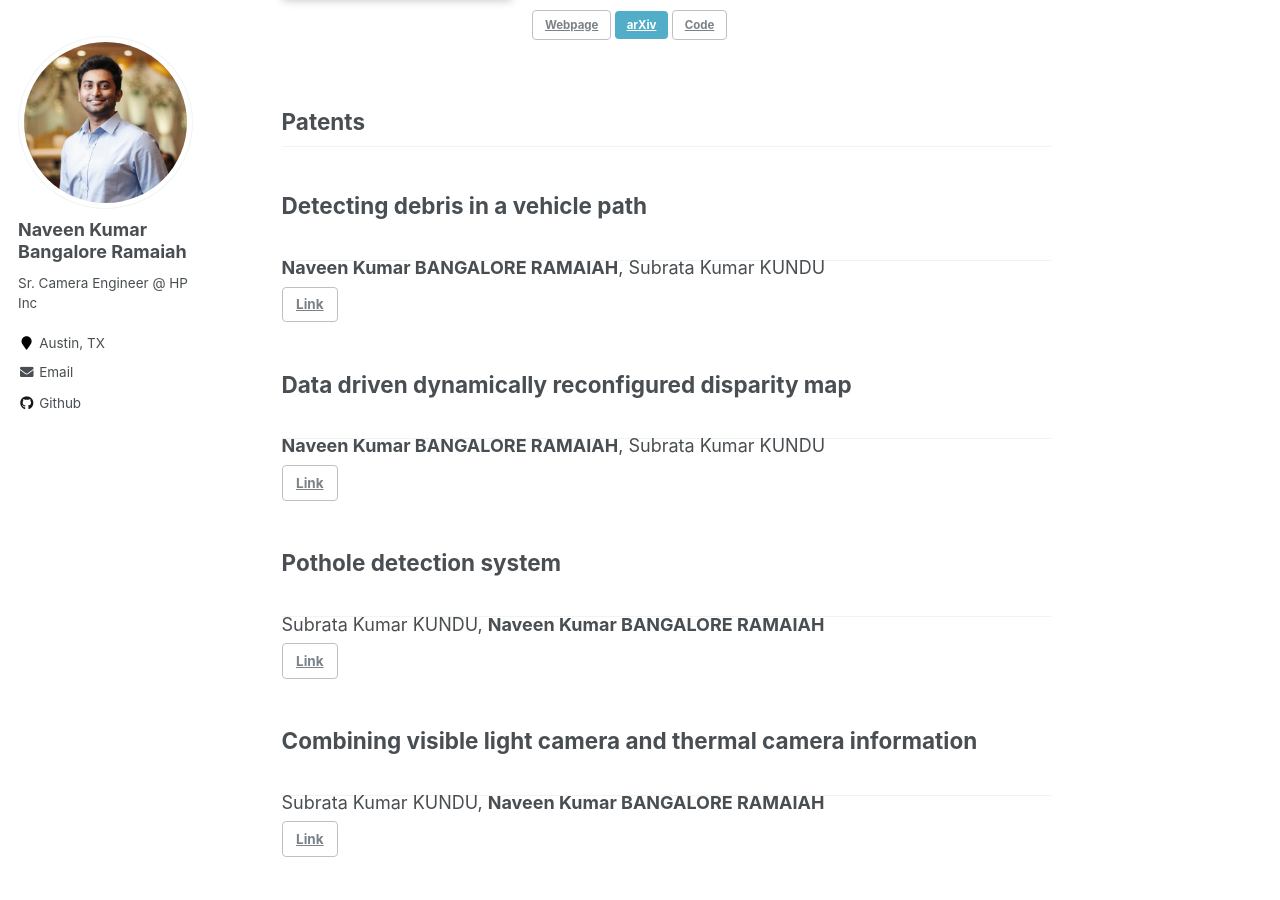
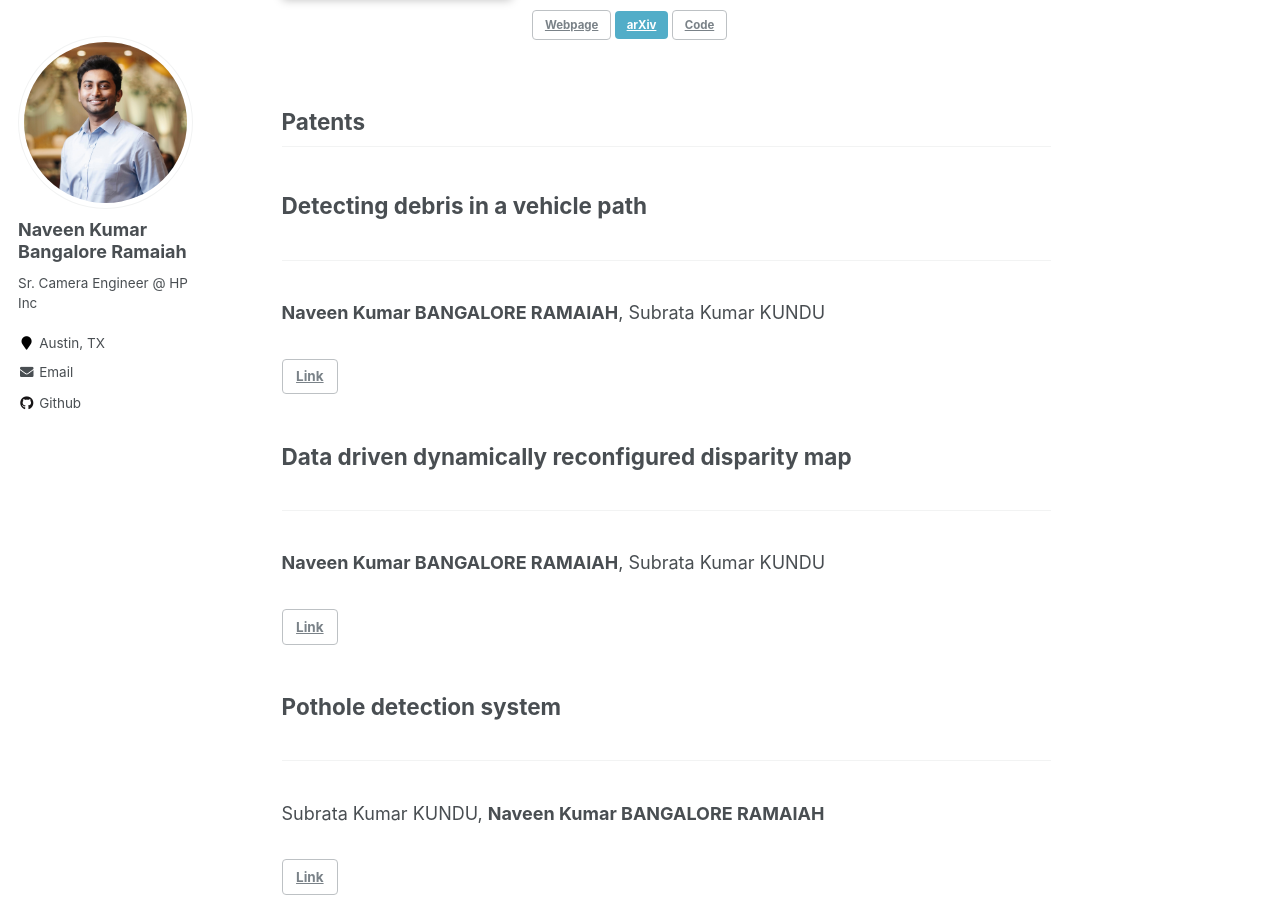
Before and after one commit to naveen-bangalore/nbangalore.github.io, a Jekyll site: the page built from index.html, in a window 1280 px wide and 900 px high, scrolled down 1364 px. Built offline with Jekyll 4.4.1, drawn with Linux system fonts in a browser that asks for light colours.

Commit message:
Update patents-single.html

```diff
--- a/_includes/patents-single.html
+++ b/_includes/patents-single.html
@@ -10,7 +10,7 @@
       <h2 class="patents__item-title" itemprop="headline">
         {{ patents.title | markdownify }}
       </h2>
-      <p style="margin-top: -1em;">{{ patents.inventors | markdownify | remove: '<p>' | remove: '</p>'}}</p>
+      <br style="margin-top: -1em;">{{ patents.inventors | markdownify | remove: '<br>' | remove: '</br>'}}</br>
       <p style="margin-top: -1em;">
         {% for link in patents.links %}
           {{ link | markdownify | remove: '<p>' | remove: '</p>'}}
```
